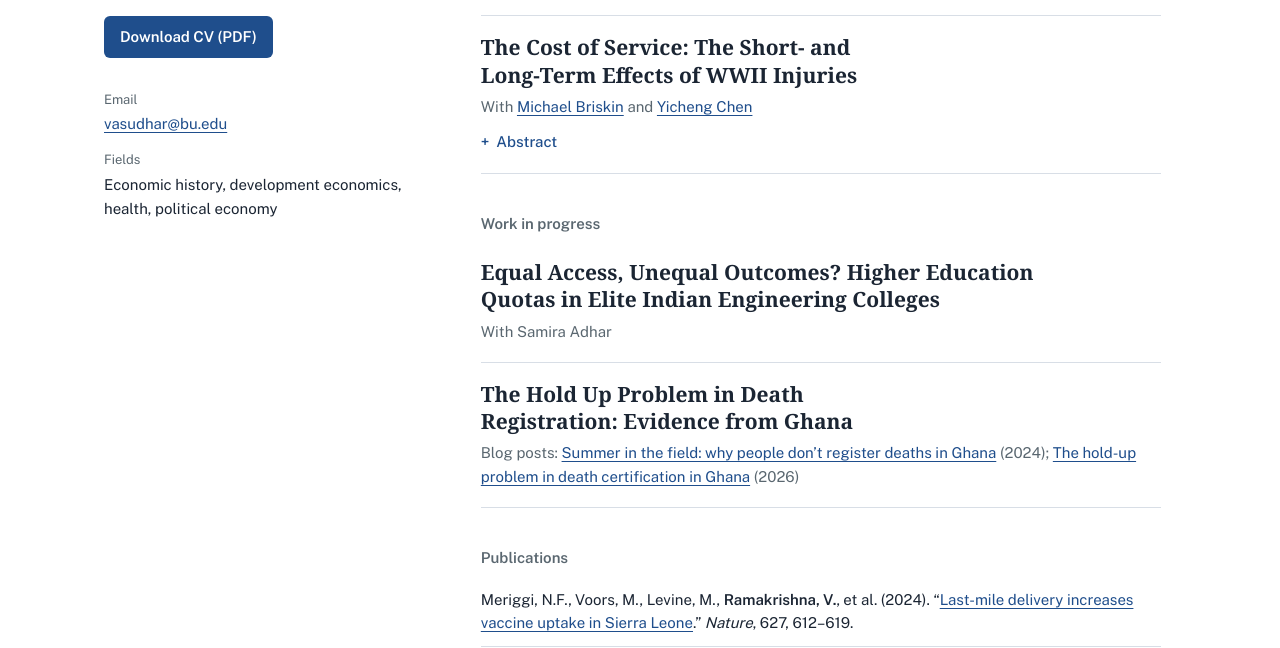
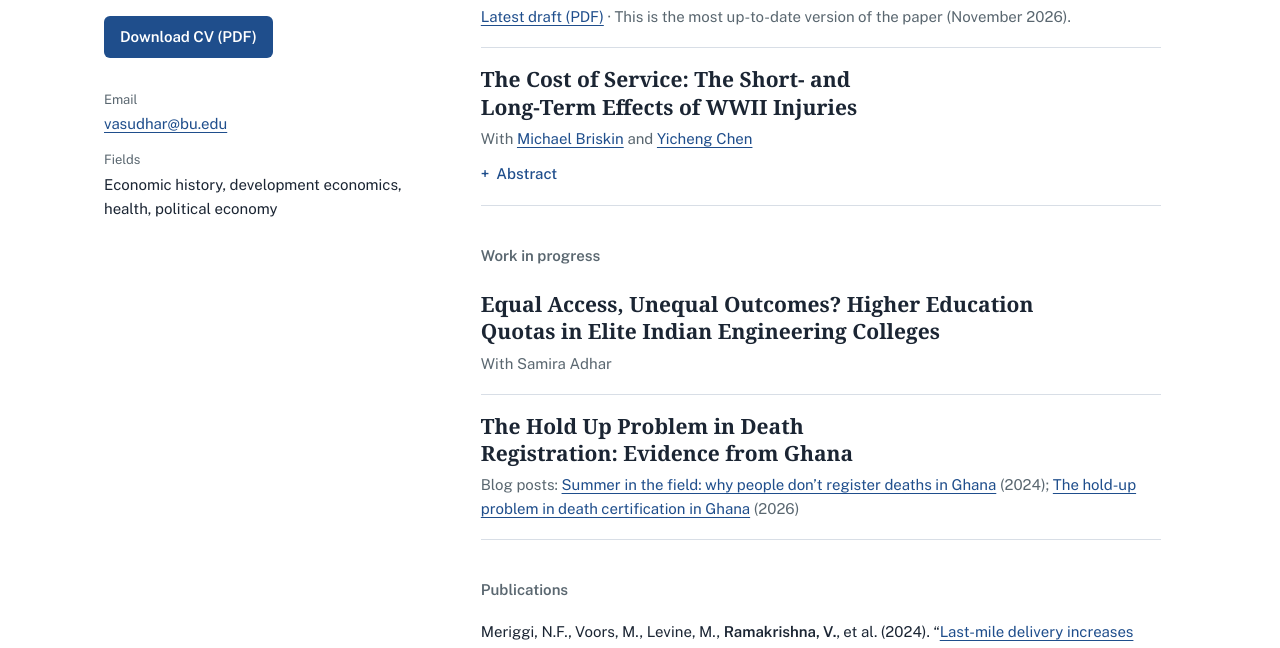
Before and after one commit to vasudharamakrishna/vasudharamakrishna.github.io, a plain HTML site: page index.html in a window 1280 px wide. Shown: the part 452-1100 px from the top of the page. Drawn offline with nearby package versions, Linux system fonts and the light colour scheme; a web font is replaced by a local one.

Commit message:
draft update

```diff
--- a/index.html
+++ b/index.html
@@ -51,6 +51,7 @@
 
         <article class="paper">
           <h3>Heart Sellers: Impact of Asian Immigrant Doctors on US Health</h3>
+          <p class="status"><a href="heart_sellers.pdf">Latest draft (PDF)</a> &middot; This is the most up-to-date version of the paper (November 2026).</p>
           <details class="abstract">
             <summary>Abstract</summary>
             <!-- EDIT: paste the abstract between <p> and </p>. The Abstract link stays hidden while this is empty. -->
```
Also changed, not shown: 1 other file.
